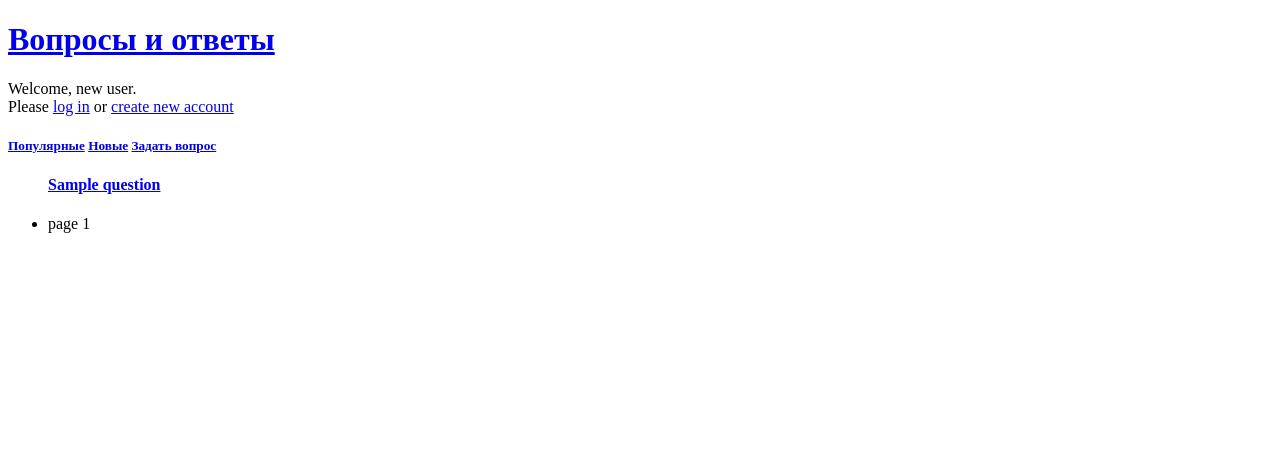
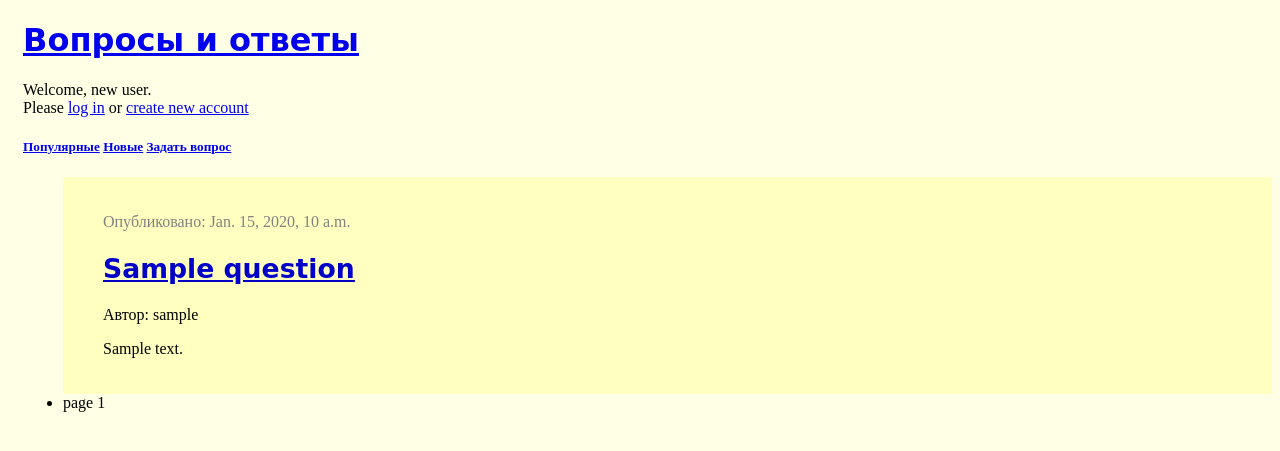
Before and after one commit to pivcheg/stepik_web_servers, a Django app: page / in a window 1280 px wide. Shown: the top 451 px of the page. Run offline with Django 3.2, Linux system fonts and the light colour scheme; tables that the repository leaves empty hold one stand-in row (values such as "Sample post").

Commit message:
Added css style and templates were changed.

```diff
--- a/ask/qa/old/views.py
+++ b/ask/qa/old/views.py
@@ -54,7 +54,7 @@ def home(request):
     return questions_list_on_page(request)
 
 def questions_list_on_page(request, questions_queryset=models.Question.objects.order_by('id'),
-                           template="questions_paginator.html"):
+                           template="questions_main.html"):
     """Функция принимает отсортированный queryset (если не указан, тогда сортирует по id),
     а затем разбивает его на страницы используя произвольные шаблоны"""
 
--- /dev/null
+++ b/ask/qa/static/css/styles.css
@@ -0,0 +1,51 @@
+body {
+    background-color: rgb(255, 255, 230);
+    padding-left: 15px;
+}
+
+h1, h2, h3, h4 {
+    color: rgb(220, 30, 30);
+    font-family: 'Lobster', cursive;
+}
+
+.question-date { color: #828282; }
+
+.save { float: right; }
+
+.post-form textarea, .post-form input {
+    width: 100%;
+}
+
+.top-menu, .top-menu:hover, .top-menu:visited {
+    color: #ffffff;
+    float: right;
+    font-size: 26pt;
+    margin-right: 20px;
+}
+
+.post { margin-bottom: 70px;}
+
+.post h1 a, .post h1 a:visited {
+    color: #000000;
+}
+
+.question-header {
+    background-color: #ffffc0;
+    margin-top: 0;
+    padding: 20px 20px 20px 40px;
+}
+
+.question-header h1, .question-header h1 a, .question-header h1 a:visited, .question-header h1 a:active {
+    color: rgb(0, 0, 200);
+    font-size: 20pt;
+    text-decoration: underline;
+}
+
+.question-content { margin-left: 40px;}
+
+
+#innovation {
+    position: absolute;
+    left: 90%;
+    z-index: -1;
+}
--- a/ask/qa/templates/base.html
+++ b/ask/qa/templates/base.html
@@ -1,20 +1,37 @@
 <!DOCTYPE html>
 <html lang="ru" xmlns="http://www.w3.org/1999/html">
+
+    {% load staticfiles %}
+
     <head>
+        <link rel="stylesheet" type="text/css" href="{% static 'css/styles.css' %}">
         <meta charset="UTF-8">
+
         <title>{% block title %}Q&A{% endblock %}</title>
         {% block extrahead %}{% endblock %}
     </head>
+
     <body>
+        <div>
             <h1><a href="/">Вопросы и ответы</a></h1>
+        </div>
 
+        <div class="user-info">
             {% if user.is_authenticated %}
                 <p>Welcome, {{ user.username }}. <a href="{% url 'logout' %}">Logout</a></p>
             {% else %}
                 <p>Welcome, new user. <br>Please <a href="{% url 'login' %}">log in</a> or
                     <a href="{% url 'signup' %}">create new account</a></p>
             {% endif %}
+        </div>
 
+        <div class="content container">
+            <div class="row">
+                <div class="col-md-8">
                     {% block content %}{% endblock %}
+                </div>
+            </div>
+        </div>
+
     </body>
 </html>
--- a/ask/qa/templates/question_add.html
+++ b/ask/qa/templates/question_add.html
@@ -10,6 +10,7 @@
     <div class="alert alert-danger">{{ e }}</div>
 {% endfor %}
 
+<div class="question-ask">
     <form class="form-horizontal" method="post" action="/ask/">
         {% csrf_token %}
         <fieldset>
@@ -24,5 +25,5 @@
             <button type="submit" class="btn btn-primary">Добавить</button>
         </div>
     </form>
-
+</div>
 {% endblock %}
--- /dev/null
+++ b/ask/qa/templates/questions_main.html
@@ -0,0 +1,46 @@
+{% extends "base.html" %}
+
+{% block title %}
+    {{ block.super }} - главная
+{% endblock %}
+
+{% block content %}
+    <div class="question-actions">
+        <h5>
+            <a href="{% url 'popular_questions' %}">Популярные</a>
+            <a href="{% url 'new_questions' %}">Новые</a>
+            <a href="{% url 'add_question' %}">Задать вопрос</a>
+        </h5>
+    </div>
+    <nav>
+        <ul class="paginator">
+            {% for question in questions_on_page %}
+                <div class="question-header">
+                    <div class="question-date">
+                        <p>Опубликовано: {{ question.added_at }}</p>
+                    </div>
+                    <h1><a href="{% url 'question_details' question.id %}">{{ question }}</a></h1>
+                    <p>Автор: {{ question.author }}</p>
+                    <p>{{ question.text | linebreaksbr | truncatewords:10 }}</p>
+                </div>
+            {% endfor %}
+
+            <div class="questions-pages">
+                {% for p in paginator.page_range %}
+                    {% if p == page.number %}
+                        <li class="active">page {{ p }}
+                    {% else %}
+
+                        {% block pages %}
+                        <li><a href="/?page={{ p }}">page {{ p }}</a>
+                        {% endblock %}
+
+                    {% endif %}
+
+                        </li>
+                {% endfor %}
+            </div>
+
+        </ul>
+    </nav>
+{% endblock %}
--- a/ask/qa/templates/questions_paginator.html
+++ /dev/null
@@ -1,39 +0,0 @@
-{% extends "base.html" %}
-
-{% block title %}
-    {{ block.super }} - главная
-{% endblock %}
-
-{% block content %}
-    <h5>
-        <a href="{% url 'popular_questions' %}">Популярные</a>
-        <a href="{% url 'new_questions' %}">Новые</a>
-        <a href="{% url 'add_question' %}">Задать вопрос</a>
-    </h5>
-    <nav>
-        <ul class="paginator">
-
-        {% for question in questions_on_page %}
-            <div class="question">
-                {# <a href="{{ question.build_url }}">{{ question }}</a> #}
-                <h4><a href="{% url 'question_details' question.id %}">{{ question }}</a></h4>
-            </div>
-        {% endfor %}
-
-        {% for p in paginator.page_range %}
-            {% if p == page.number %}
-                <li class="active">page {{ p }}
-            {% else %}
-
-                {% block pages %}
-                <li><a href="/?page={{ p }}">page {{ p }}</a>
-                {% endblock %}
-
-            {% endif %}
-
-                </li>
-        {% endfor %}
-
-        </ul>
-    </nav>
-{% endblock %}
--- a/ask/qa/views.py
+++ b/ask/qa/views.py
@@ -39,7 +39,7 @@ def home(request):
 
 
 def questions_list_on_page(request, questions_queryset=models.Question.objects.order_by('id'),
-                           template="questions_paginator.html"):
+                           template="questions_main.html"):
     """Функция принимает отсортированный queryset (если не указан, тогда сортирует по id),
     вызывает функцию paginate, разбивает вопросы на страницы и возвращает html текст
     используя переданный шаблон."""
```
Also changed, not shown: ask/qa/templates/question_details.html (+9 -11 lines). Lines whose indentation alone changed are shown as unchanged.
